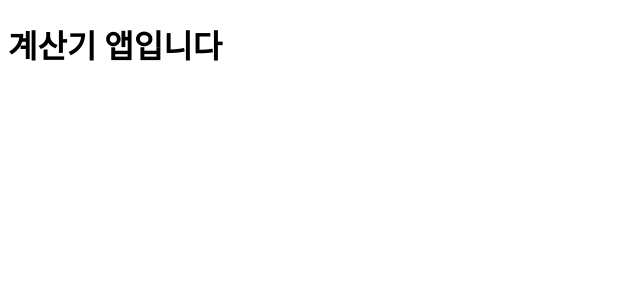
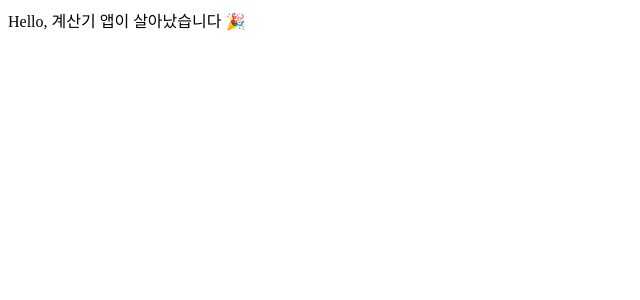
Before and after one commit to budadoc/business-calculator, a Next.js app: page / in a window 1280 px wide. Shown: the top 300 px of the page, without its empty margins (0-640 px from the left). Built offline with nearby package versions, Linux system fonts and the light colour scheme.

Commit message:
Add files via upload

```diff
--- /dev/null
+++ b/pages/404.tsx
@@ -0,0 +1,5 @@
+import React from 'react';
+
+export default function Custom404() {
+  return <h1>페이지를 찾을 수 없습니다 🛠️</h1>;
+}
--- /dev/null
+++ b/pages/500.tsx
@@ -0,0 +1,5 @@
+import React from 'react';
+
+export default function Custom500() {
+  return <h1>서버 오류 발생 😵</h1>;
+}
--- a/pages/index.tsx
+++ b/pages/index.tsx
@@ -1,7 +1,5 @@
+import React from 'react';
+
 export default function Home() {
-  return (
-    <div>
-      <h1>계산기 앱입니다</h1>
-    </div>
-  );
+  return <div>Hello, 계산기 앱이 살아났습니다 🎉</div>;
 }
```
